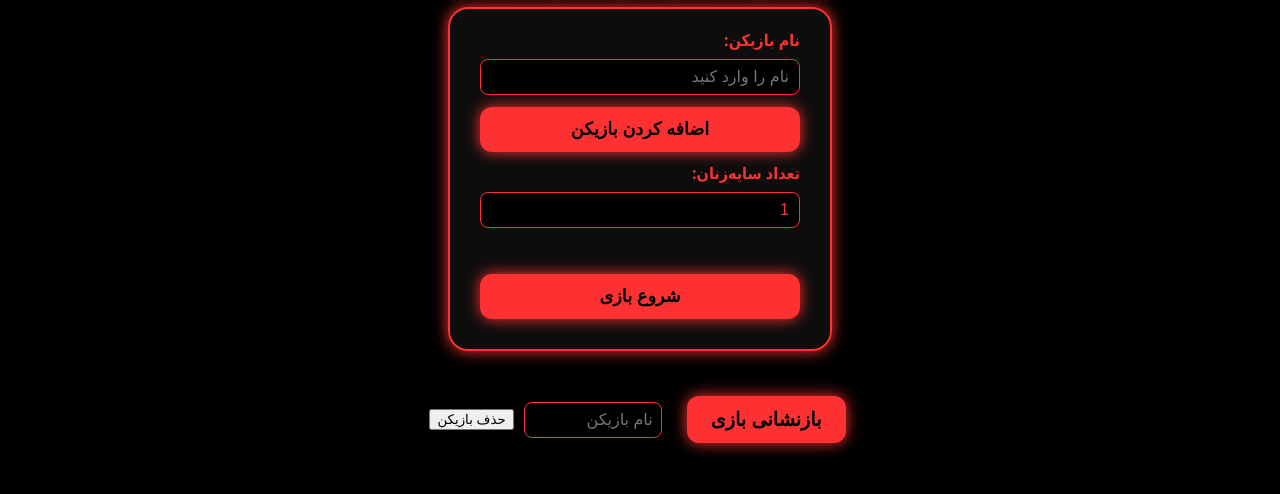
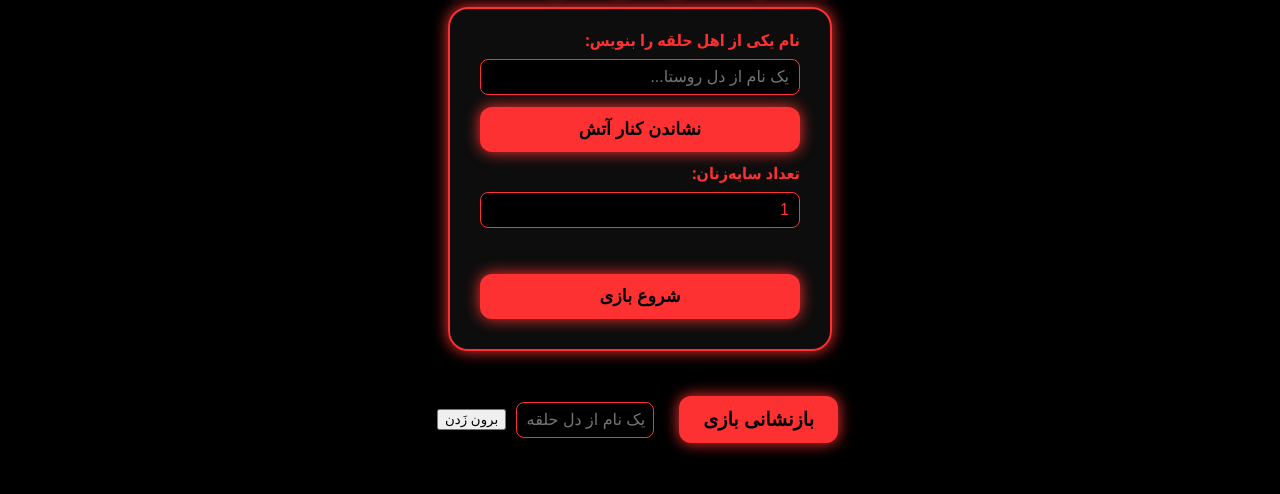
Before and after one commit to lesehawio/-, a plain HTML site: page index.html in a window 1280 px wide. Shown: the part 242-736 px from the top of the page. Drawn offline with Linux system fonts and the light colour scheme.

Commit message:
Update index.html

```diff
--- a/index.html
+++ b/index.html
@@ -3,7 +3,7 @@
 <head>
   <meta charset="UTF-8" />
   <meta name="viewport" content="width=device-width, initial-scale=1" />
-  <title>بازی مافیا - تقسیم نقش‌ها</title>
+  <title>بازی آیین خواب زدگان</title>
   <style>
     body {
       margin: 0;
@@ -174,9 +174,9 @@
   <img src="https://cdn.imgurl.ir/uploads/r725571__________.png" alt="لوگوی بازی" style="width: 180px; display: block; margin: 0 auto 20px;" />
   <h1>🏮 بازی آیین خواب زدگان 🏮</h1>
   <form id="player-form">
-    <label for="player-name">نام بازیکن:</label>
-    <input type="text" id="player-name" placeholder="نام را وارد کنید" />
-    <button type="button" id="add-player-btn" disabled>اضافه کردن بازیکن</button>
+    <label for="player-name">نام یکی از اهل حلقه را بنویس:</label>
+    <input type="text" id="player-name" placeholder="یک نام از دل روستا..." />
+    <button type="button" id="add-player-btn" disabled>نشاندن کنار آتش</button>
 
     <label for="mafia-count">تعداد سایه‌زنان:</label>
     <input type="number" id="mafia-count" min="1" max="3" value="1" />
@@ -189,8 +189,8 @@
   <div id="button-container">
     <button id="reset-btn">بازنشانی بازی</button>
     <button id="shuffle-btn" style="display: none;">نقش گردانی مجدد</button>
-    <input type="text" id="remove-player-input" placeholder="نام بازیکن" />
-    <button id="remove-player-btn">حذف بازیکن</button>
+    <input type="text" id="remove-player-input" placeholder="یک نام از دل حلقه..." />
+    <button id="remove-player-btn">برون‌ زَدن</button>
   </div>
 
   <script>
```
